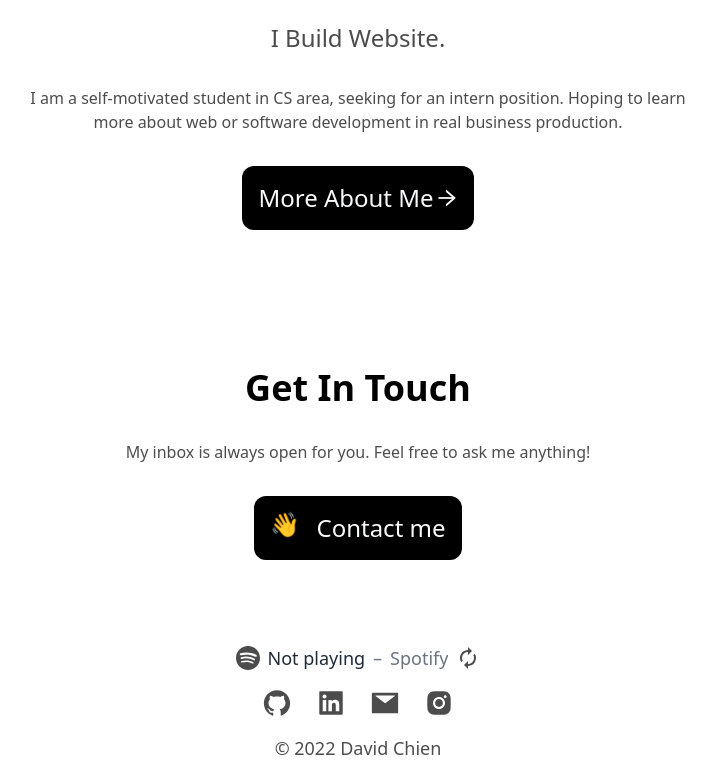
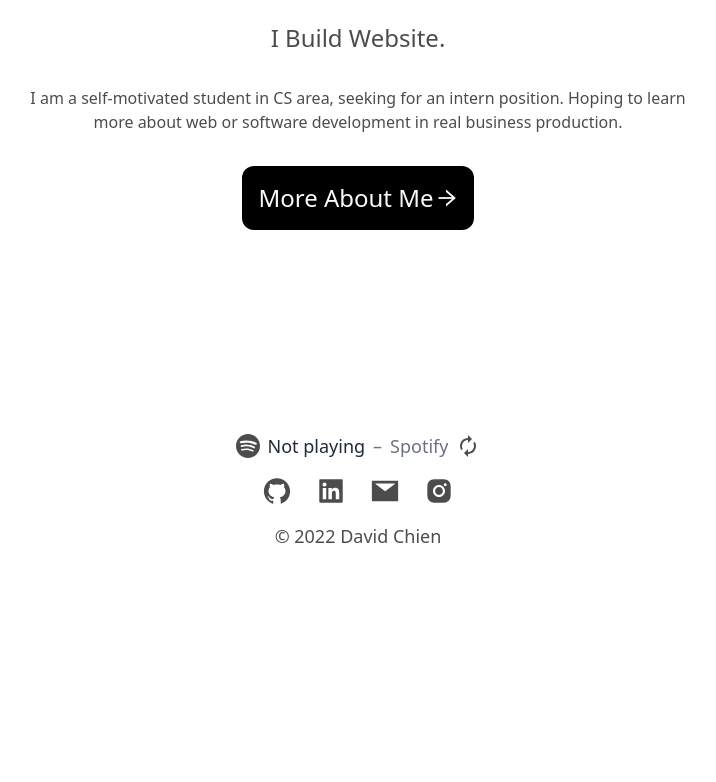
Before and after one commit to f312213213/personal-website, a Next.js app: page / in a window 1280 px wide. Shown: the part 428-1210 px from the top of the page, without its empty margins (282-998 px from the left). After the commit the page ends 978 px from the top, so only its background shows below. Built offline with nearby package versions, Linux system fonts and the light colour scheme; no server answers.

Commit message:
home layout

```diff
--- a/components/Footer/index.jsx
+++ b/components/Footer/index.jsx
@@ -9,7 +9,7 @@ import FooterContact from '@/components/Footer/components/FooterContact'
 
 const Footer = ({ isNav }) => {
   return (
-      <motion.footer initial={{ opacity: 0 }} animate={{ opacity: 1 }} exit={{ opacity: 0 }} className={'transition duration-200 p-5 flex flex-col items-center justify-center w-full text-black dark:bg-[#121212] dark:text-white text-opacity-70 text-lg'}>
+      <motion.footer initial={{ opacity: 0 }} animate={{ opacity: 1 }} exit={{ opacity: 0 }} className={'transition duration-200 px-5 flex flex-col items-center justify-center w-full text-black dark:bg-[#121212] dark:text-white text-opacity-70 text-lg'}>
 
         {
           !isNav && <Spotify />
--- a/pages/index.jsx
+++ b/pages/index.jsx
@@ -22,15 +22,6 @@ const Home = () => {
           <BigLinkButton path={'/about'} text={'More About Me'} />
         </div>
       </div>
-      <div className={'flex flex-col space-y-8 justify-center items-center mb-16 sm:-mt-16'}>
-        <h2 className={'text-black text-4xl font-extrabold dark:text-gray-50'}>
-          Get In Touch
-        </h2>
-        <p className={'text-black opacity-70 dark:text-gray-50'}>
-          My inbox is always open for you. Feel free to ask me anything!
-        </p>
-        <ContactMeButton />
-      </div>
     </Page>
   )
 }
```
